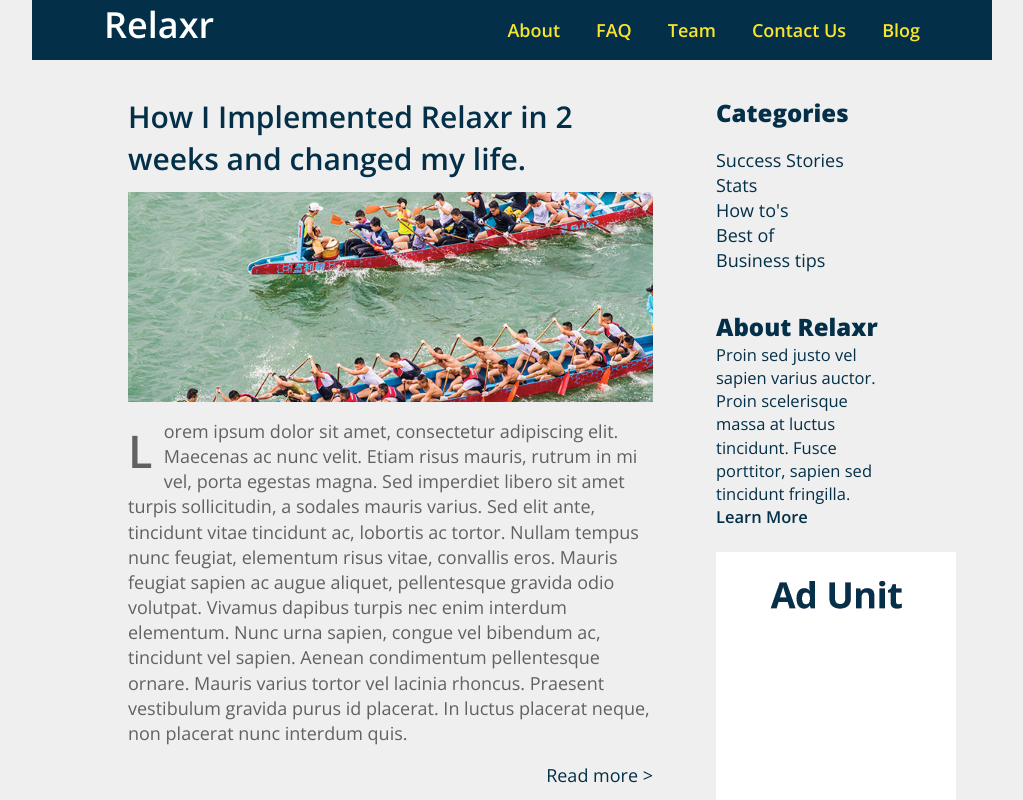
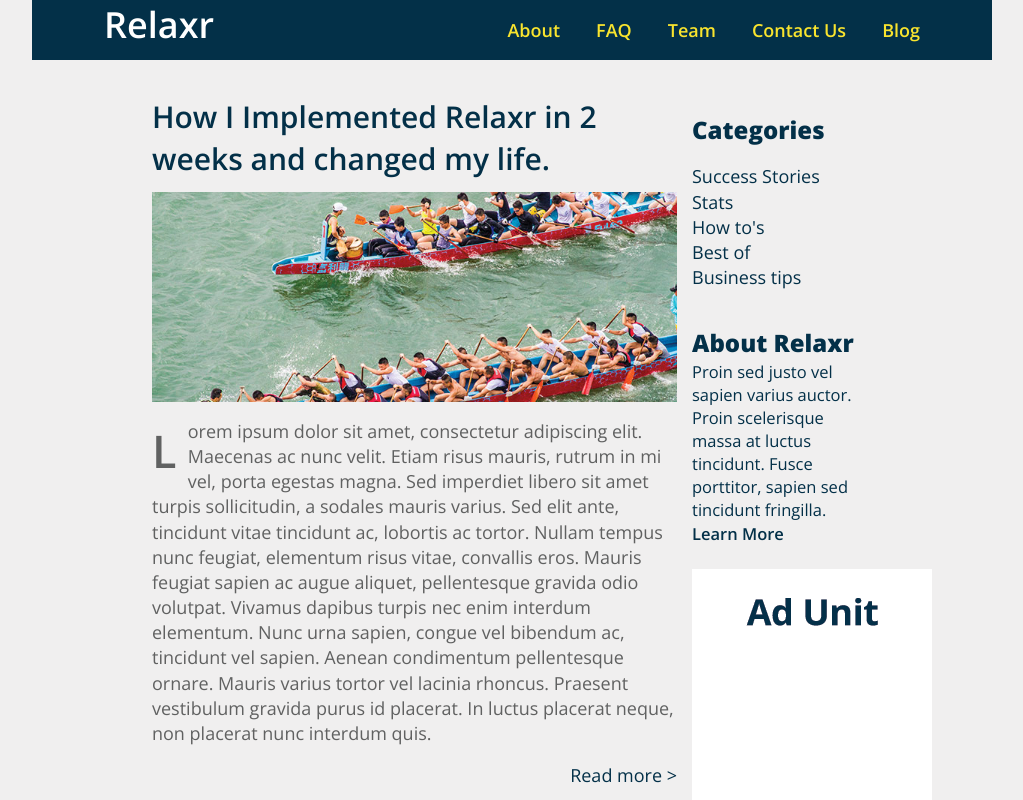
Before and after one commit to fewd20-sydney/Week_03_Layout, a plain HTML site: page Assignment/blog.html in a window 1280 px wide. Shown: the top 800 px of the page, without its empty margins (128-1151 px from the left). Drawn offline with nearby package versions, Linux system fonts and the light colour scheme.

Commit message:
fix stylesheet

```diff
--- a/Assignment/css/style.css
+++ b/Assignment/css/style.css
@@ -84,19 +84,19 @@ nav {
 
 .articles-column {
   max-width: 43.75em;
-  margin-left: 8em;
+  margin-left: 10em;
   margin-bottom: 3em;
   float: left;
 }
 
 .gutter {
-  max-width: 1.25em;
+  width: 20px;
   float: left;
 }
 
 .aside-column {
   max-width: 15em;
-  margin-right: 8em;
+  margin-right: 10em;
   float: right;
 }
 
```
Also changed, not shown: Assignment/about.html (+1 -1 lines).
